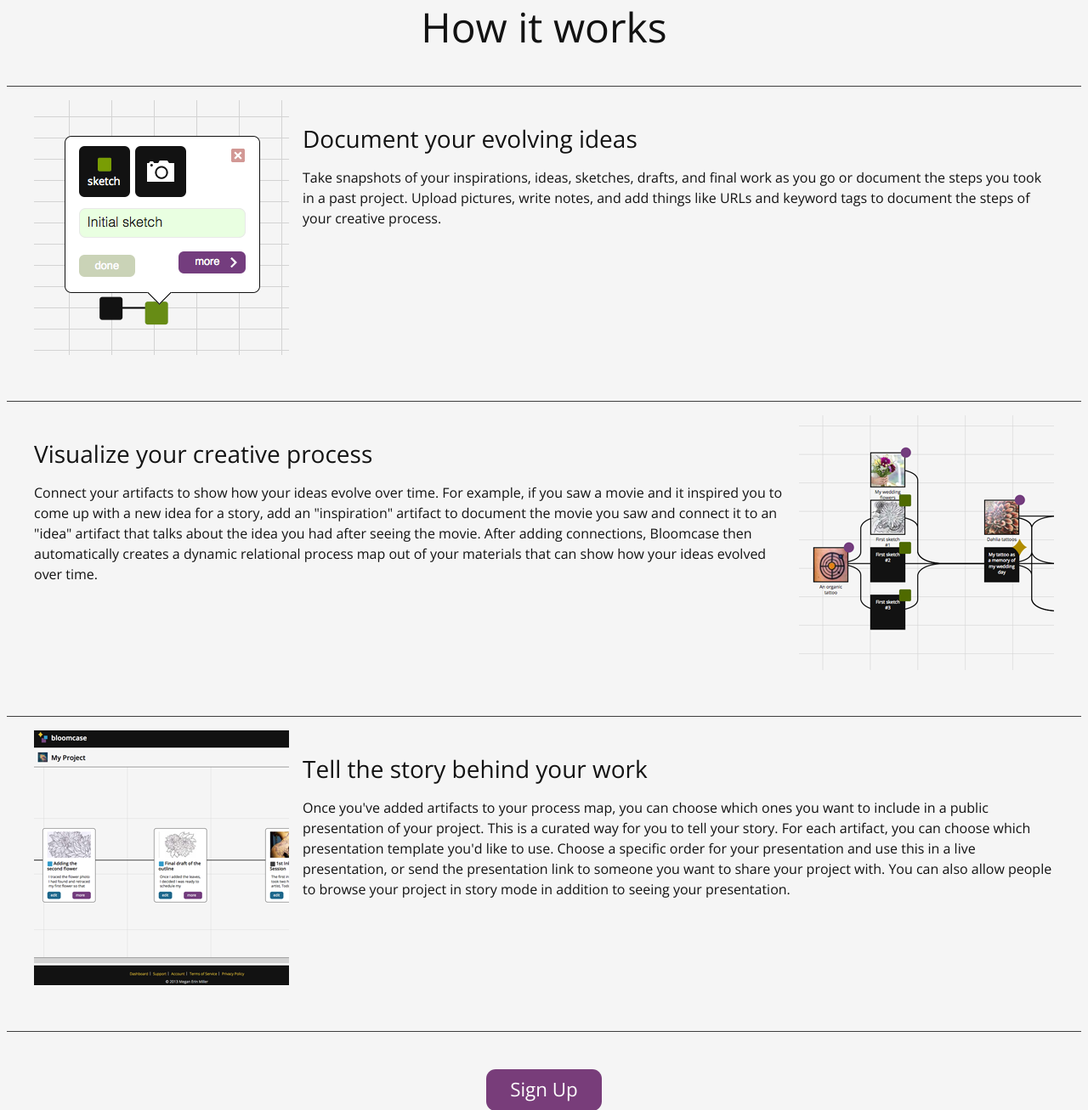
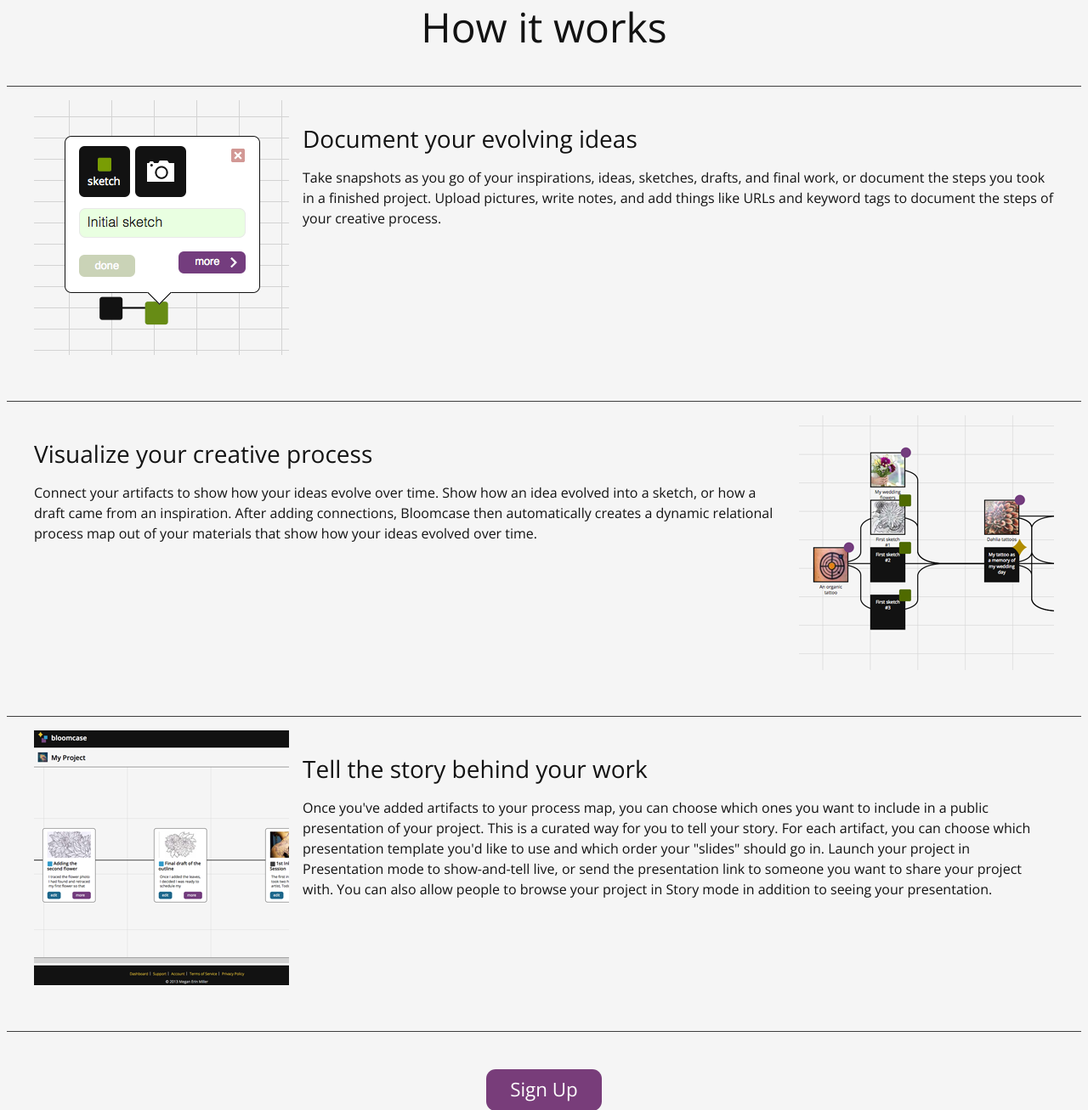
Before and after one commit to meganem/bc-prototype, a PHP site: page /how-it-works in a window 1280 px wide. Shown: the part 180-1487 px from the top of the page at 85% size. Run offline with PHP 8.4, Linux system fonts and the light colour scheme; data that the repository does not hold is empty; some libraries are stand-ins or nearby versions.

Commit message:
refining text on how it works page

```diff
--- a/how-it-works/index.php
+++ b/how-it-works/index.php
@@ -28,21 +28,23 @@ include $headerInclude;
                 <div class="row">
                     <div class="float-left"><img src="<?php print $pathPrefix; ?>img/home-hero1.png" width="300" alt="" /></div>
                 	<p class="lead">Document your evolving ideas</p>
-                	<p>Take snapshots of your inspirations, ideas, sketches, drafts, and final work as you go or document the steps you took in a past project. Upload pictures, write notes, and add things like URLs and keyword tags to document the steps of your creative process. </p>
+                	<p>Take snapshots as you go of your inspirations, ideas, sketches, drafts, and final work, or document the steps you took in a finished project. Upload pictures, write notes, and add things like URLs and keyword tags to document the steps of your creative process. </p>
                 </div>
             </div>
             <div class="container constrained light border-top">
                 <div class="row">
                     <div class="float-right"><img src="<?php print $pathPrefix; ?>img/home-hero2.png" width="300" alt="" /></div>
                 	<p class="lead">Visualize your creative process</p>
-                	<p>Connect your artifacts to show how your ideas evolve over time. For example, if you saw a movie and it inspired you to come up with a new idea for a story, add an "inspiration" artifact to document the movie you saw and connect it to an "idea" artifact that talks about the idea you had after seeing the movie. After adding connections, Bloomcase then automatically creates a dynamic relational process map out of your materials that can show how your ideas evolved over time. </p>
+                	<p>Connect your artifacts to show how your ideas evolve over time. Show how an idea evolved into a sketch, or how a draft came from an inspiration. After adding connections, Bloomcase then automatically creates a dynamic relational process map out of your materials that show how your ideas evolved over time.
+
+                       <!--  For example, if you saw a movie and it inspired you to come up with a new idea for a story, add an "inspiration" artifact to document the movie you saw and connect it to an "idea" artifact that talks about the idea you had after seeing the movie. -->  </p>
                 </div>
             </div>
             <div class="container constrained light border-top">
                 <div class="row">
                     <div class="float-left"><img src="<?php print $pathPrefix; ?>img/home-hero3.png" width="300" alt="" /></div>
                 	<p class="lead">Tell the story behind your work</p>
-                	<p>Once you've added artifacts to your process map, you can choose which ones you want to include in a public presentation of your project. This is a curated way for you to tell your story. For each artifact, you can choose which presentation template you'd like to use. Choose a specific order for your presentation and use this in a live presentation, or send the presentation link to someone you want to share your project with. You can also allow people to browse your project in story mode in addition to seeing your presentation.</p>
+                	<p>Once you've added artifacts to your process map, you can choose which ones you want to include in a public presentation of your project. This is a curated way for you to tell your story. For each artifact, you can choose which presentation template you'd like to use and which order your "slides" should go in. Launch your project in Presentation mode to show-and-tell live, or send the presentation link to someone you want to share your project with. You can also allow people to browse your project in Story mode in addition to seeing your presentation.</p>
                 </div>
             </div>
             <div class="container constrained light border-top align-center">
```
